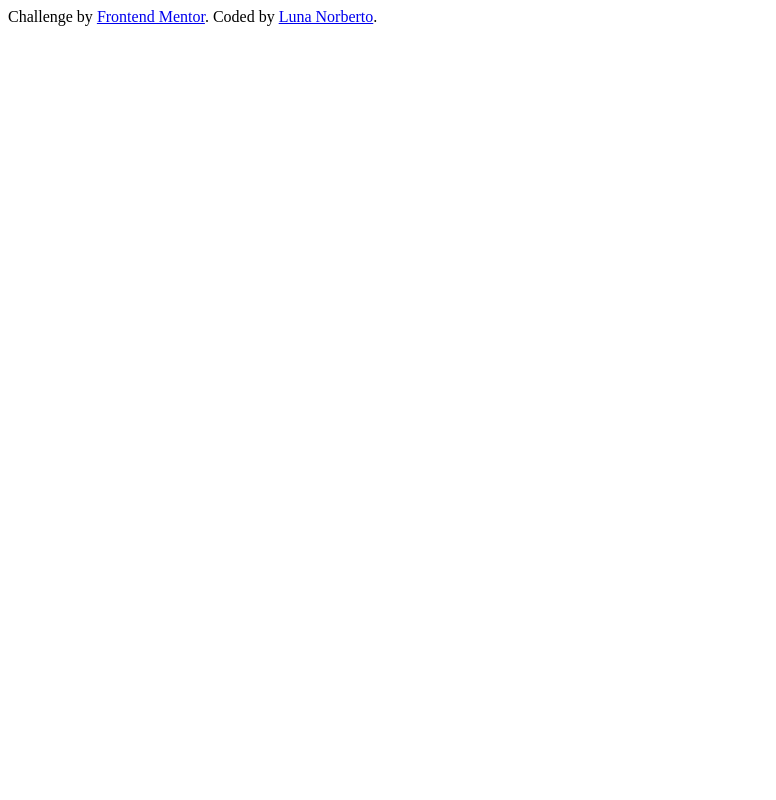
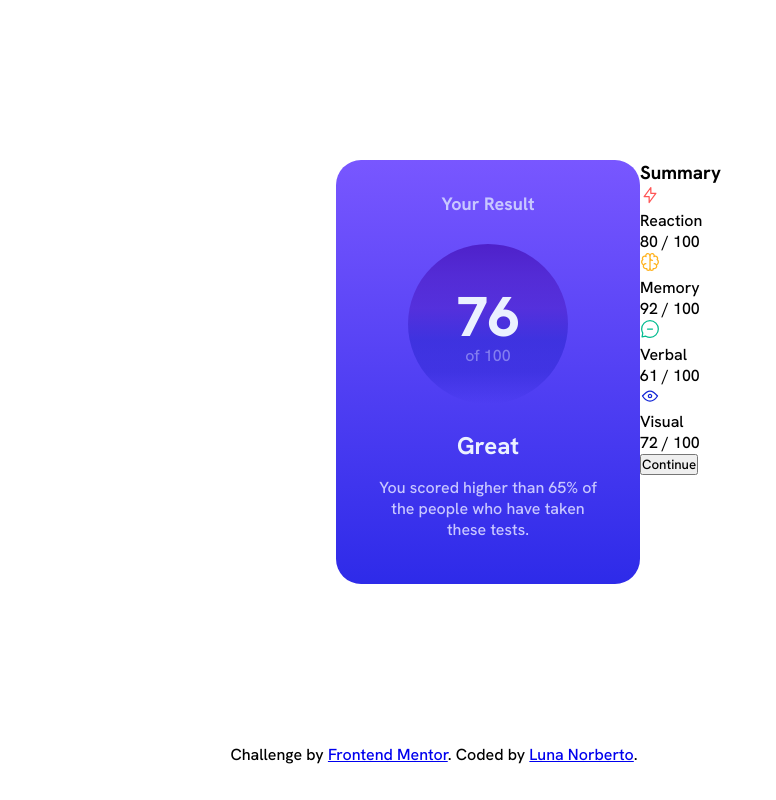
Before and after one commit to Grathienbeto/results-summary-component-FE-Mentor, a plain HTML site: page index.html in a window 1280 px wide. Shown: the whole page, without its empty margins (0-776 px from the left). Drawn offline with Linux system fonts and the light colour scheme.

Commit message:
Score side, desktop view. Completed.

```diff
--- a/index.html
+++ b/index.html
@@ -11,15 +11,79 @@
       sizes="32x32"
       href="./assets/images/favicon-32x32.png"
     />
+    <link rel="stylesheet" href="style.css" />
 
     <title>Frontend Mentor | Results summary component</title>
   </head>
   <body>
-    <div class="attribution">
-      Challenge by
-      <a href="https://www.frontendmentor.io?ref=challenge" target="_blank"
-        >Frontend Mentor</a
-      >. Coded by <a href="https://github.com/Grathienbeto">Luna Norberto</a>.
+    <div class="container">
+      <div class="card">
+        <!--  -->
+        <div class="result_side side">
+          <h4>Your Result</h4>
+          <div class="score">
+            <div class="score_big">76</div>
+            <div class="score_tiny">of 100</div>
+          </div>
+          <div class="score_description">
+            <h3>Great</h3>
+            <p>
+              You scored higher than 65% of the people who have taken these
+              tests.
+            </p>
+          </div>
+        </div>
+        <!--  -->
+
+        <!--  -->
+        <div class="summary_side side">
+          <h3>Summary</h3>
+
+          <div class="ind-score">
+            <div class="ind-score-img">
+              <img src="/assets/images/icon-reaction.svg" alt="" />
+            </div>
+            <div><span>Reaction</span></div>
+            <div><span>80 / 100</span></div>
+          </div>
+          <div class="ind-score">
+            <div class="ind-score-img">
+              <img src="./assets/images/icon-memory.svg" alt="" />
+            </div>
+            <div><span>Memory</span></div>
+            <div><span>92 / 100</span></div>
+          </div>
+          <div class="ind-score">
+            <div class="ind-score-img">
+              <img src="/assets/images/icon-verbal.svg" alt="" />
+            </div>
+            <div><span>Verbal</span></div>
+            <div><span>61 / 100</span></div>
+          </div>
+          <div class="ind-score">
+            <div class="ind-score-img">
+              <img src="/assets/images/icon-visual.svg" alt="" />
+            </div>
+            <div><span>Visual</span></div>
+            <div><span>72 / 100</span></div>
+          </div>
+
+          <button>Continue</button>
+        </div>
+
+        <!--  -->
+      </div>
+      <div class="container">
+        <div class="attribution">
+          Challenge by
+          <a href="https://www.frontendmentor.io?ref=challenge" target="_blank"
+            >Frontend Mentor</a
+          >. Coded by
+          <a href="https://github.com/Grathienbeto" target="_blank"
+            >Luna Norberto</a
+          >.
+        </div>
+      </div>
     </div>
   </body>
 </html>
--- /dev/null
+++ b/style.css
@@ -0,0 +1,93 @@
+@import url("https://fonts.googleapis.com/css2?family=Hanken+Grotesk:wght@500;700;800&display=swap");
+
+* {
+  margin: 0;
+  padding: 0;
+  box-sizing: border-box;
+  font-family: "Hanken Grotesk", sans-serif;
+  --color_white: hsl(221, 100%, 96%);
+  --color-paleBlue: hsl(221, 100%, 96%);
+  --color-lavander: hsl(241, 100%, 89%);
+  --color-grayBlue: hsl(224, 30%, 27%);
+  --color-slateBlueG: hsl(252, 100%, 67%);
+  --color-cobaltBlueG: hsl(241, 81%, 54%);
+}
+
+.container {
+  max-width: 80%;
+  margin: 0 auto;
+}
+
+.card {
+  border-radius: 25px;
+  margin: 10rem auto;
+  max-width: 38rem;
+  display: flex;
+  flex-flow: flex nowrap;
+}
+
+.side {
+  flex-basis: 50%;
+}
+
+.result_side {
+  background: linear-gradient(
+    var(--color-slateBlueG),
+    var(--color-cobaltBlueG)
+  );
+  border-radius: 25px;
+  text-align: center;
+}
+
+.result_side h4 {
+  color: var(--color-lavander);
+  font-size: 1.125rem;
+  padding-top: 1.8em;
+}
+
+.score {
+  margin: 1.8rem auto 0;
+  width: 10rem;
+  height: 10rem;
+  border-radius: 55%;
+  background: linear-gradient(
+    hsla(256, 72%, 46%, 1),
+    hsla(256, 72%, 46%, 0.75),
+    hsla(256, 72%, 46%, 0.6),
+    hsla(241, 72%, 46%, 0.5),
+    hsla(241, 72%, 46%, 0.4),
+    hsla(241, 72%, 46%, 0)
+  );
+}
+
+.score_big {
+  padding-top: 2.25rem;
+  font-size: 3.5rem;
+  font-weight: 800;
+  color: var(--color_white);
+}
+
+.score_tiny {
+  font-size: 1rem;
+  margin-top: -0.5rem;
+  color: hsl(241, 100%, 89%, 0.5);
+}
+
+.score_description {
+  margin: 0rem auto;
+  padding: 1.12rem 0;
+  max-width: 75%;
+}
+
+.score_description h3 {
+  padding-top: 0.5rem;
+  color: var(--color_white);
+  font-size: 1.5rem;
+}
+
+.score_description p {
+  padding: 1rem 0 1.625rem;
+  color: var(--color-lavander);
+}
+
+/* right side*/
```
Also changed, not shown: 1 other file.
